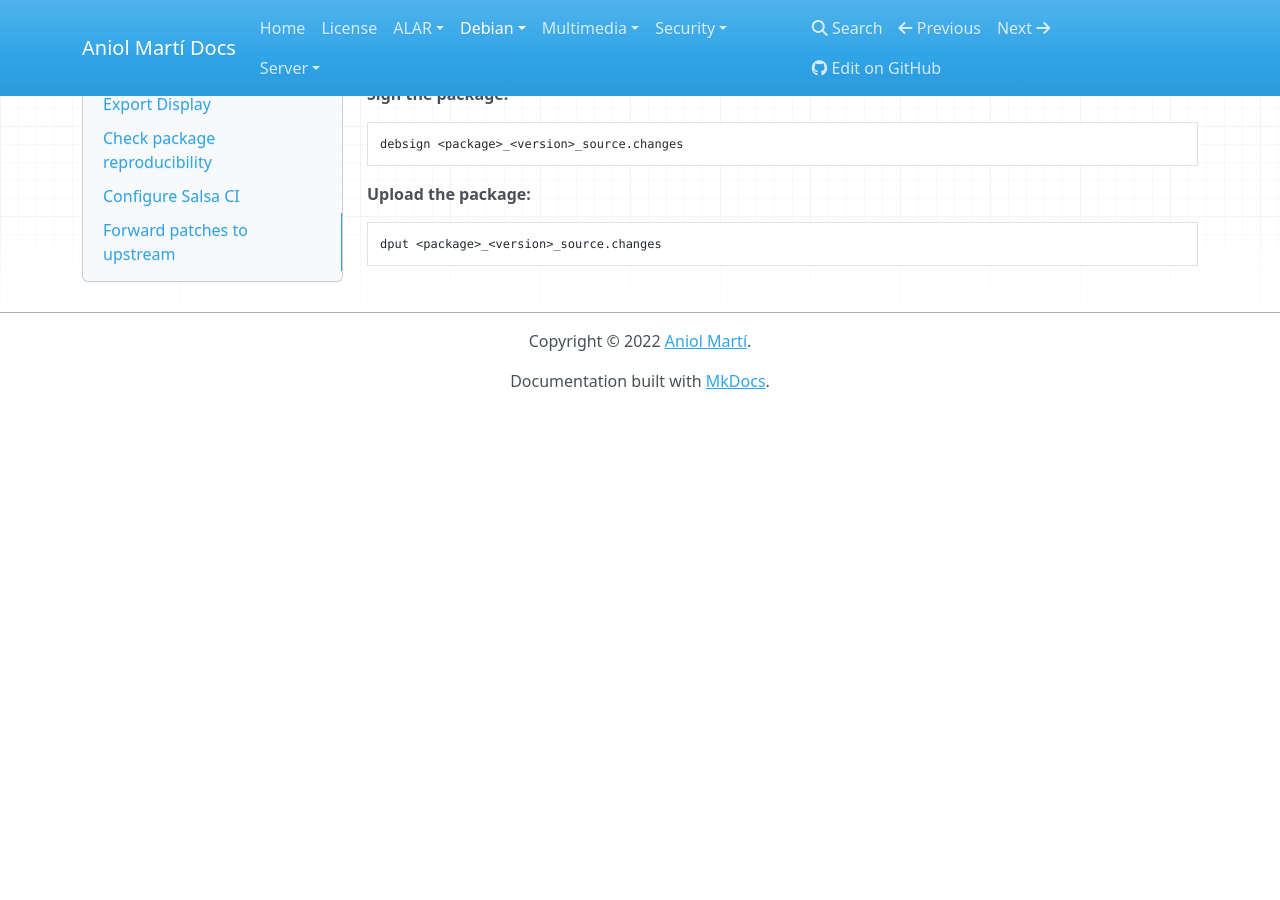
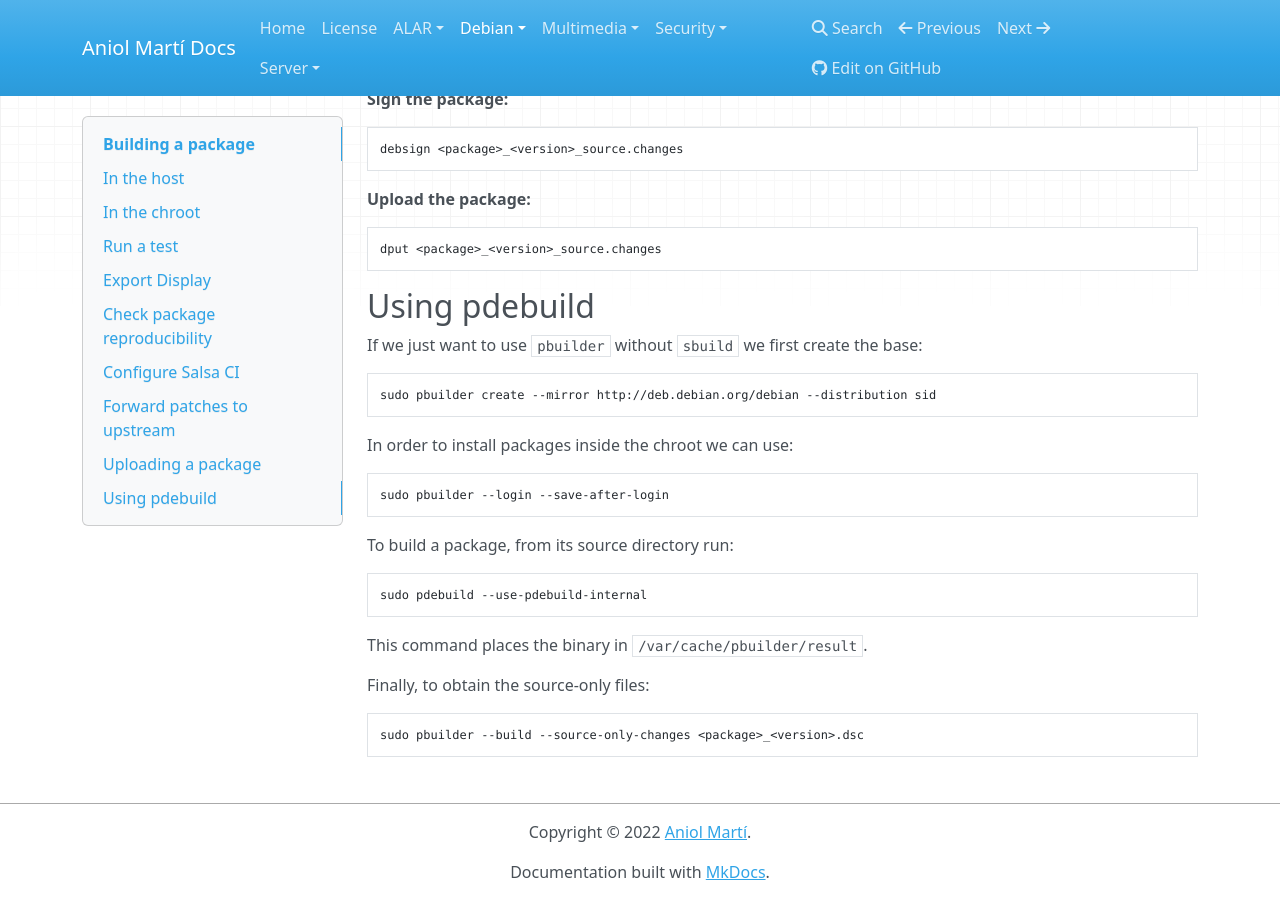
Before and after one commit to aniolm9/docs.aniolmarti.cat, an MkDocs documentation site: the page built from docs/debian/building-a-package.md, in a window 1280 px wide and 900 px high, scrolled down 3576 px. Built offline with MkDocs 1.6.1, drawn with Linux system fonts in a browser that asks for light colours; nearby versions of some CDN libraries; before the commit the page ends 3985 px from its top, so only the background shows below that.

Commit message:
Add pbuilder commands

````diff
--- a/docs/debian/building-a-package.md
+++ b/docs/debian/building-a-package.md
@@ -163,7 +163,7 @@ To forward the patch just run:
 dpt forward debian/patches/<PATCH FILE>
 ```
 
-### Uploading a package
+## Uploading a package
 **In your host run the following command inside the package directory:**
 ```bash
 sbuild -s -d unstable -c sid-amd64-sbuild --source-only-changes
@@ -178,3 +178,25 @@ debsign <package>_<version>_source.changes
 ```bash
 dput <package>_<version>_source.changes
 ```
+
+## Using pdebuild
+If we just want to use `pbuilder` without `sbuild` we first create the base:
+```bash
+sudo pbuilder create --mirror http://deb.debian.org/debian --distribution sid
+```
+
+In order to install packages inside the chroot we can use:
+```bash
+sudo pbuilder --login --save-after-login
+```
+
+To build a package, from its source directory run:
+```bash
+sudo pdebuild --use-pdebuild-internal
+```
+This command places the binary in `/var/cache/pbuilder/result`.
+
+Finally, to obtain the source-only files:
+```bash
+sudo pbuilder --build --source-only-changes <package>_<version>.dsc
+```
````
